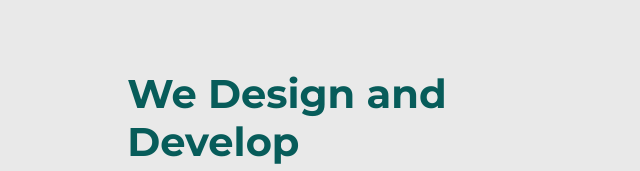
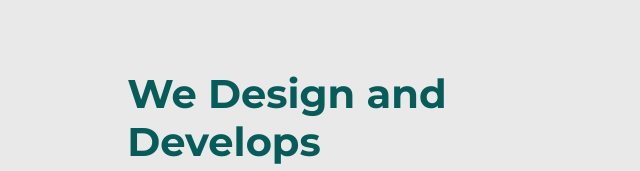
Before and after one commit to SynapsesZX/SomeProjectPush, a plain HTML site: page index.html in a window 1280 px wide. Shown: the part 419-590 px from the top of the page, 632-1272 px from the left. Drawn offline with nearby package versions, Linux system fonts and the light colour scheme.

Commit message:
added the fixed index.html

```diff
--- a/index.html
+++ b/index.html
@@ -65,7 +65,7 @@
            </ul>
            </nav>
           <div class="col-lg-4 col-md-6 col-12 offset-lg-7 offset-md-6  " id="title">
-            <h1>We Design and Develop</h1>
+            <h1>We Design and Develops</h1>
             <p>We are a new design studio based in USA. We have over  20 years of combined experience,and know a thing or two about designing websites and mobile apps</p>
             <button class="btn   mt-3"><a href="#">Contact Us</a></button>
             </div>
```
